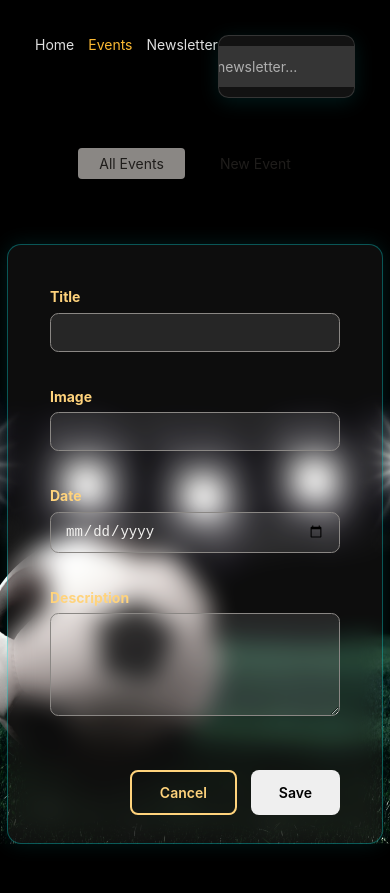
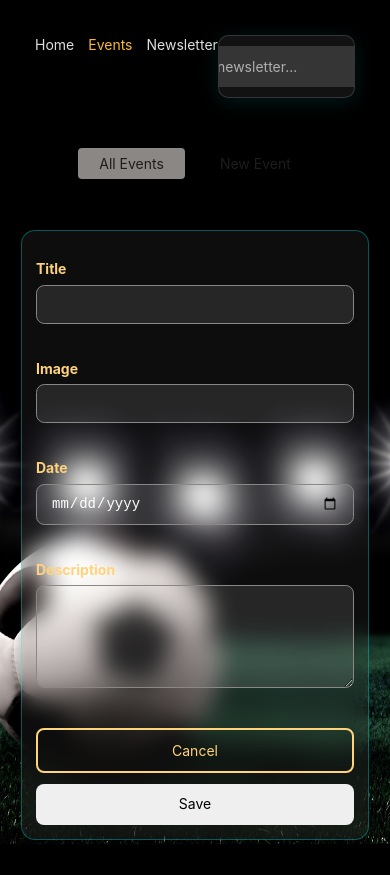
Before and after one commit to Jehoz05/Event-Management, a React (Create React App) app in the folder frontend/: page /events/new in a window 390 px wide. Built offline with nearby package versions, Linux system fonts and the light colour scheme.

Commit message:
Update EventForm.module.css

```diff
--- a/frontend/src/components/EventForm.module.css
+++ b/frontend/src/components/EventForm.module.css
@@ -5,10 +5,9 @@
   background: rgba(255, 255, 255, 0.05);
   backdrop-filter: blur(12px);
   border-radius: 1rem;
-  box-shadow: 0 0 20px rgba(0, 255, 255, 0.1);
   border: 1px solid rgba(0, 255, 255, 0.3);
+  color: #fff;
   animation: fadeIn 0.6s ease-in;
-  color: #ffffff;
 }
 
 @keyframes fadeIn {
@@ -24,65 +23,78 @@
 
 .form label {
   font-weight: bold;
+  margin-bottom: 0.4rem;
   display: block;
-  margin-bottom: 0.4rem;
-  color: #ffd37c;
+  color: var(--color-primary-500);
 }
 
 .form input,
 .form textarea {
   width: 100%;
   padding: 0.75rem 1rem;
+  margin-bottom: 1.5rem;
   border-radius: 0.6rem;
+  font-size: 1rem;
+  color: #fff;
+  border: 1px solid #8a8784;
   background: rgba(255, 255, 255, 0.1);
-  color: #f4f3f1;
-  border: 1px solid #8a8784;
-  margin-bottom: 1.5rem;
-  font-size: 1rem;
-  transition: border 0.2s ease, background 0.2s ease;
 }
 
 .form input:focus,
 .form textarea:focus {
   outline: none;
+  border-color: var(--color-primary-500);
   background: rgba(255, 255, 255, 0.15);
-  border-color: #ffd37c;
 }
 
 .actions {
   display: flex;
   gap: 1rem;
   justify-content: flex-end;
-  margin-top: 2rem;
 }
 
 .actions button {
-  font: inherit;
-  cursor: pointer;
   padding: 0.75rem 2rem;
   border-radius: 8px;
   font-weight: 600;
   border: none;
+  font: inherit;
+  cursor: pointer;
   transition: all 0.3s ease;
 }
 
 .actions button[type="submit"] {
-  background-color: #ffd37c;
-  color: #1f1d1b;
-  box-shadow: 0 4px 15px rgba(255, 211, 124, 0.3);
+  background-color: var(--color-primary-500);
+  color: var(--color-gray-900);
 }
 
 .actions button[type="submit"]:hover {
-  background-color: #fab833;
+  background-color: var(--color-primary-800);
 }
 
 .actions button[type="button"] {
   background-color: transparent;
-  color: #ffd37c;
-  border: 2px solid #ffd37c;
+  color: var(--color-primary-500);
+  border: 2px solid var(--color-primary-500);
 }
 
 .actions button[type="button"]:hover {
-  background-color: #ffd37c;
-  color: #1f1d1b;
+  background-color: var(--color-primary-500);
+  color: var(--color-gray-900);
 }
+
+@media (max-width: 768px) {
+  .form {
+    padding: 1rem;
+    margin: 2rem 1rem;
+  }
+
+  .actions {
+    flex-direction: column;
+    gap: 0.75rem;
+  }
+
+  .actions button {
+    width: 100%;
+  }
+}
```
